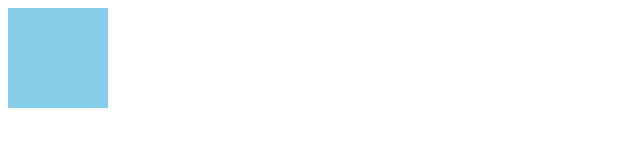
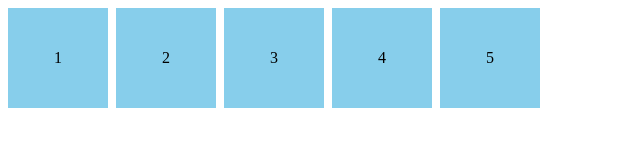
Before and after one commit to tessy0901/no-School-notification, a plain HTML site: page jsPractice/index.html in a window 1280 px wide. Shown: the whole page, without its empty margins (0-640 px from the left). Drawn offline with Linux system fonts and the light colour scheme.

Commit message:
JavaScript Practice Complete!

```diff
--- a/jsPractice/index.html
+++ b/jsPractice/index.html
@@ -4,29 +4,52 @@
         <meta charset="UTF-8">
         <title>JavaScript Practie</title>
         <style>
+            body {
+                display: flex;
+                flex-wrap: wrap;
+            }
             .box {
                 width: 100px;
                 height: 100px;
                 background: skyblue;
                 cursor: pointer;
                 transition: 0.8s;
+                margin:  0 8px 8px 0;
+                text-align: center;
+                line-height: 100px;
             }
-            .circle {
+            .win {
                 background: pink;
                 border-radius: 50%;
                 transform: rotate(360deg);
             }
+            .lose {
+                transform: scale(0.9);
+            }
         </style>
     </head>
     <body>
-        <div class = "box" id = "target"></div>
 
         <script>
             'use strict';
+            const num = 5
+            const winner = Math.floor(Math.random() * num);
 
-            document.getElementById('target').addEventListener('click', () => {
-                document.getElementById('target').classList.add('circle');
-            })
+            for (let i = 1;i <= num; i++) {
+                const div = document.createElement('div');
+                div.classList.add('box');
+                div.textContent = i;
+                div.addEventListener('click', () => {
+                    if (i === winner) {
+                        div.textContent = 'Win!';
+                        div.classList.add('win');
+                    }else {
+                        div.textContent = 'Lose!';
+                        div.classList.add('lose');
+                    }
+                });
+                document.body.appendChild(div);
+            }
         </script>
     </body>
 </html>
```
